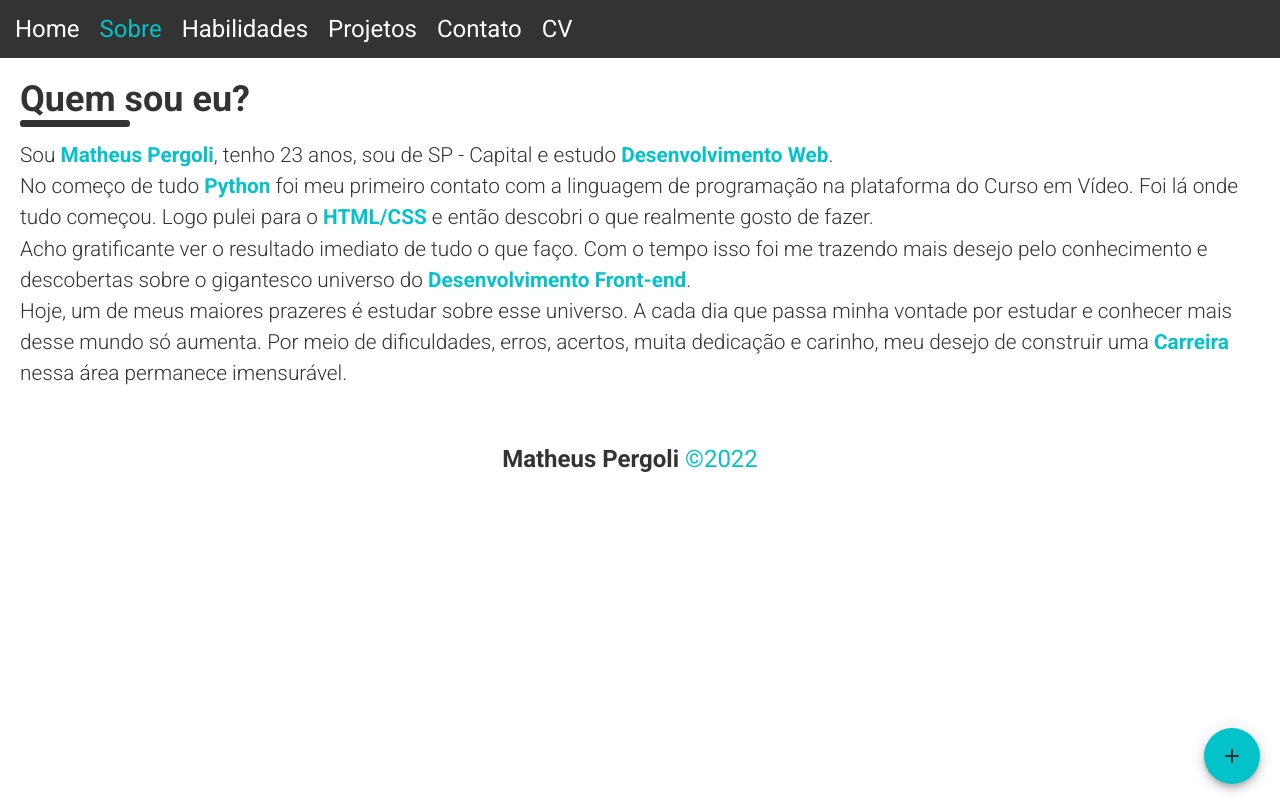
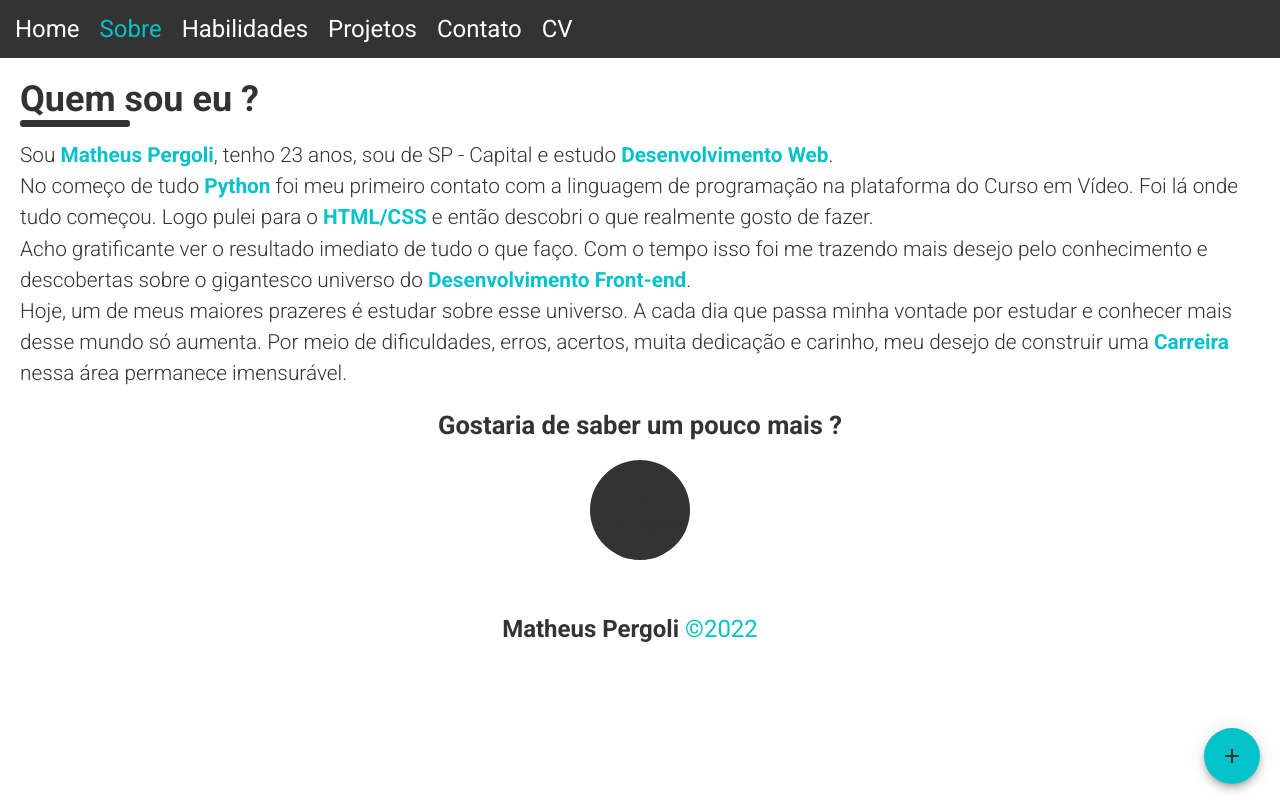
Before and after one commit to matheuspergoli/portfolio, a React (Vite) app: page /sobre in a window 1280 px wide. Built offline with nearby package versions, Linux system fonts and the light colour scheme.

Commit message:
Adicionando uma parte no sobre mim para saber mais

```diff
--- a/src/Components/Sobre/SobreMim.tsx
+++ b/src/Components/Sobre/SobreMim.tsx
@@ -1,3 +1,4 @@
+import { motion } from 'framer-motion'
 import React from 'react'
 import styled from 'styled-components'
 import Head from '../Helper/Head'
@@ -32,12 +33,49 @@ const Title = styled.h1`
   }
 `
 
+const SaberMaisTitle = styled.h1`
+  font-size: 1.6rem;
+  text-align: center;
+  margin: 20px 0;
+`
+
+const SaberMaisContainer = styled(motion.div)`
+  width: 100px;
+  height: 100px;
+  padding: 20px;
+  margin: 0 auto;
+  cursor: pointer;
+  overflow: hidden;
+  text-align: center;
+  background-color: #333;
+
+  & ::selection {
+    background-color: transparent;
+  }
+
+  &[data-isOpen="true"] {
+    height: auto;
+    width: 100%;
+    max-width: 650px;
+
+    & > p {
+      color: white;
+
+      span {
+        color: #04c2c9;
+      }
+    }
+  }
+`
+
 function SobreMim() {
+  const [isOpen, setIsOpen] = React.useState(false)
+
   return (
     <AnimateFadeDiv>
       <Head title='Sobre mim' />
       <ContainerMain>
-        <Title>Quem sou eu?</Title>
+        <Title>Quem sou eu ?</Title>
         <Sobre>
           <p>
             Sou <span>Matheus Pergoli</span>, tenho 23 anos, sou de SP - Capital e estudo <span>Desenvolvimento Web</span>.
@@ -52,6 +90,20 @@ function SobreMim() {
           Hoje, um de meus maiores prazeres é estudar sobre esse universo. A cada dia que passa minha vontade por estudar e conhecer mais desse mundo só aumenta. Por meio de dificuldades, erros, acertos, muita dedicação e carinho, meu desejo de construir uma <span>Carreira</span> nessa área permanece imensurável.
           </p>
         </Sobre>
+
+        <SaberMaisTitle>Gostaria de saber um pouco mais ?</SaberMaisTitle>
+        <SaberMaisContainer
+        layout
+        initial={{ borderRadius: 50 }}
+        data-isopen={isOpen}
+        onClick={() => setIsOpen(!isOpen)}>
+          <p>Eu também gosto muito de jogar, meu estilo de jogo preferido é MMORPG. (Sou péssimo em FPS 😅)</p>
+          <p>Já fui viciado em World of Warcraft, mas consegui me livrar, porém quem sabe na próxima expansão. 🙄</p>
+          <p>Hoje meu gosto é bem variado e venho jogando diversos jogos quando não estou estudando.</p>
+          <p>Também adoro músicas, sempre que estou praticando estou ouvindo algo.</p>
+          <p>Séries e filmes nem se fala, quase todo dia vejo um filme novo.</p>
+          <p>Caso queira ter uma conversa mais descontraída me add no Discord <span>Matheus🌙#6691</span></p>
+        </SaberMaisContainer>
       </ContainerMain>
     </AnimateFadeDiv>
   )
```
